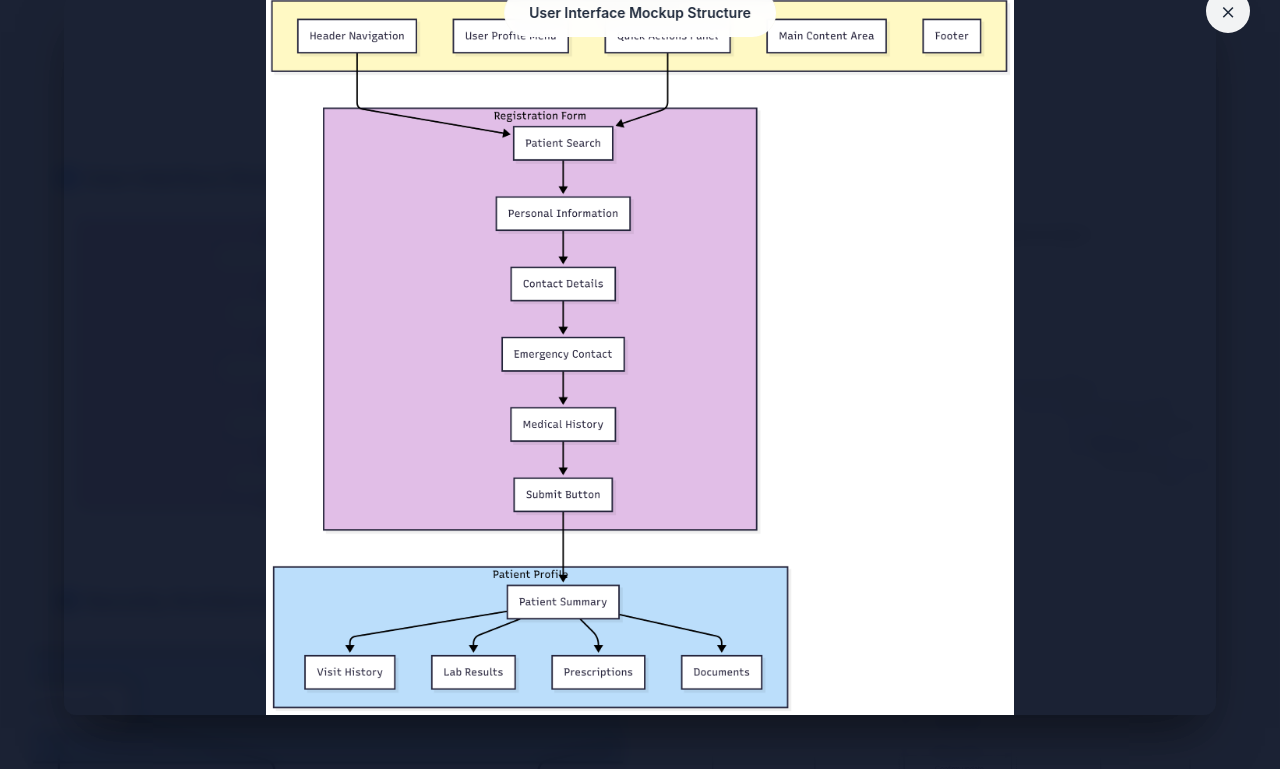
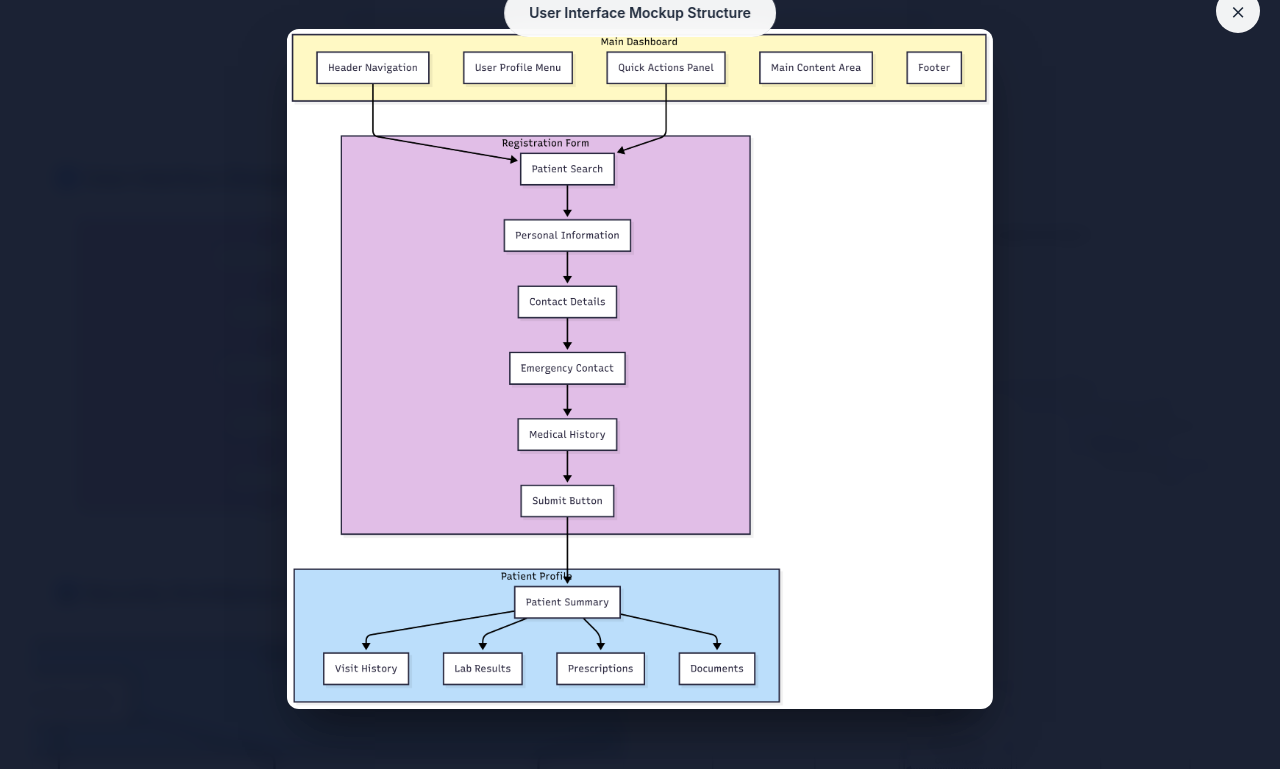
Before and after one commit to MininduBimsara/Health_Info, a plain HTML site: page index.html in a window 1280 px wide. Both pictures are taken after a click on the picture 328 px from the left and 935 px from the top of the page. Shown: the part 566-1335 px from the top of the page. Drawn offline with Linux system fonts and the light colour scheme.

Commit message:
Enhance modal functionality with fixed positioning and improved z-index; prevent body scroll when modal is open.

```diff
--- a/index.html
+++ b/index.html
@@ -72,6 +72,7 @@
             justify-content: center;
             gap: 3rem;
             margin-top: 2rem;
+            flex-wrap: wrap;
         }
 
         .stat-item {
@@ -93,6 +94,8 @@
 
         .main-content {
             padding: 4rem 0;
+            position: relative;
+            z-index: 10;
         }
 
         .section-header {
@@ -119,6 +122,8 @@
             grid-template-columns: repeat(auto-fit, minmax(480px, 1fr));
             gap: 2rem;
             margin-bottom: 3rem;
+            position: relative;
+            z-index: 20;
         }
 
         .diagram-card {
@@ -130,18 +135,21 @@
             transition: all 0.3s cubic-bezier(0.4, 0, 0.2, 1);
             overflow: hidden;
             position: relative;
+            z-index: 30;
         }
 
         .diagram-card:hover {
             transform: translateY(-4px);
             box-shadow: 0 20px 25px -5px rgba(0, 0, 0, 0.1), 0 10px 10px -5px rgba(0, 0, 0, 0.04);
             border-color: #3b82f6;
+            z-index: 40;
         }
 
         .card-header {
             padding: 1.5rem;
             border-bottom: 1px solid #e2e8f0;
             background: linear-gradient(135deg, #f8fafc 0%, #f1f5f9 100%);
+            position: relative;
         }
 
         .card-title {
@@ -179,6 +187,7 @@
             cursor: pointer;
             transition: transform 0.3s ease;
             border-radius: 0 0 16px 16px;
+            display: block;
         }
 
         .diagram-image:hover {
@@ -193,24 +202,34 @@
             height: 400px;
         }
 
+        /* Modal Styles - Fixed positioning */
         .modal {
             display: none;
             position: fixed;
-            z-index: 2000;
+            z-index: 9999;
             left: 0;
             top: 0;
-            width: 100%;
-            height: 100%;
+            width: 100vw;
+            height: 100vh;
             background: rgba(15, 23, 42, 0.95);
             backdrop-filter: blur(8px);
+            opacity: 0;
+            transition: opacity 0.3s ease;
+        }
+
+        .modal.show {
+            opacity: 1;
         }
 
         .modal-content {
-            margin: 2% auto;
-            display: block;
-            width: 90%;
-            max-width: 1200px;
-            max-height: 90%;
+            position: absolute;
+            top: 50%;
+            left: 50%;
+            transform: translate(-50%, -50%);
+            max-width: 90vw;
+            max-height: 85vh;
+            width: auto;
+            height: auto;
             object-fit: contain;
             border-radius: 12px;
             box-shadow: 0 25px 50px -12px rgba(0, 0, 0, 0.5);
@@ -229,13 +248,18 @@
             font-weight: 600;
             font-size: 0.875rem;
             border: 1px solid rgba(255, 255, 255, 0.2);
-            z-index: 2001;
+            z-index: 10000;
+            max-width: 80vw;
+            text-align: center;
+            white-space: nowrap;
+            overflow: hidden;
+            text-overflow: ellipsis;
         }
 
         .close {
-            position: absolute;
+            position: fixed;
             top: 20px;
-            right: 30px;
+            right: 20px;
             background: rgba(255, 255, 255, 0.95);
             backdrop-filter: blur(10px);
             border: 1px solid rgba(255, 255, 255, 0.2);
@@ -250,12 +274,14 @@
             font-weight: 300;
             cursor: pointer;
             transition: all 0.3s ease;
+            z-index: 10001;
         }
 
         .close:hover {
             background: #ef4444;
             color: white;
             border-color: #ef4444;
+            transform: scale(1.1);
         }
 
         .footer-section {
@@ -263,6 +289,8 @@
             color: white;
             padding: 3rem 0;
             margin-top: 4rem;
+            position: relative;
+            z-index: 5;
         }
 
         .footer-content {
@@ -337,6 +365,24 @@
             .container {
                 padding: 0 1rem;
             }
+
+            .modal-content {
+                max-width: 95vw;
+                max-height: 80vh;
+            }
+
+            .modal-header {
+                max-width: 70vw;
+                font-size: 0.75rem;
+                padding: 0.5rem 1rem;
+            }
+
+            .close {
+                width: 40px;
+                height: 40px;
+                right: 15px;
+                top: 15px;
+            }
         }
 
         .loading-skeleton {
@@ -348,6 +394,11 @@
         @keyframes loading {
             0% { background-position: 200% 0; }
             100% { background-position: -200% 0; }
+        }
+
+        /* Ensure body doesn't scroll when modal is open */
+        body.modal-open {
+            overflow: hidden;
         }
     </style>
 </head>
@@ -511,7 +562,7 @@
         </div>
     </div>
 
-    <!-- Enhanced Modal -->
+    <!-- Enhanced Modal with Fixed Positioning -->
     <div id="imageModal" class="modal">
         <div class="modal-header" id="modalTitle">System Diagram</div>
         <span class="close" onclick="closeModal()">&times;</span>
@@ -524,6 +575,9 @@
             const modalImg = document.getElementById('modalImage');
             const modalTitle = document.getElementById('modalTitle');
 
+            // Prevent body scroll
+            document.body.classList.add('modal-open');
+
             modal.style.display = 'block';
             modalTitle.textContent = title;
             modalImg.src = img.src;
@@ -531,13 +585,17 @@
 
             // Add fade-in animation
             setTimeout(() => {
-                modal.style.opacity = '1';
+                modal.classList.add('show');
             }, 10);
         }
 
         function closeModal() {
             const modal = document.getElementById('imageModal');
-            modal.style.opacity = '0';
+
+            // Re-enable body scroll
+            document.body.classList.remove('modal-open');
+
+            modal.classList.remove('show');
             setTimeout(() => {
                 modal.style.display = 'none';
             }, 300);
@@ -546,7 +604,7 @@
         // Enhanced modal interactions
         window.onclick = function(event) {
             const modal = document.getElementById('imageModal');
-            if (event.target == modal) {
+            if (event.target === modal) {
                 closeModal();
             }
         }
@@ -573,7 +631,7 @@
                 }, index * 150);
             });
 
-            // Remove loading skeleton after a short delay (now that we have real images)
+            // Remove loading skeleton after a short delay
             setTimeout(() => {
                 document.querySelectorAll('.loading-skeleton').forEach(el => {
                     el.classList.remove('loading-skeleton');
```
